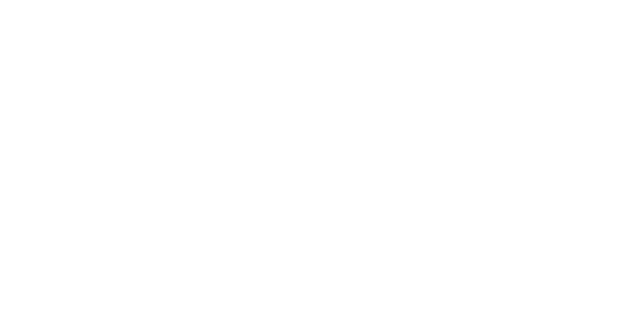
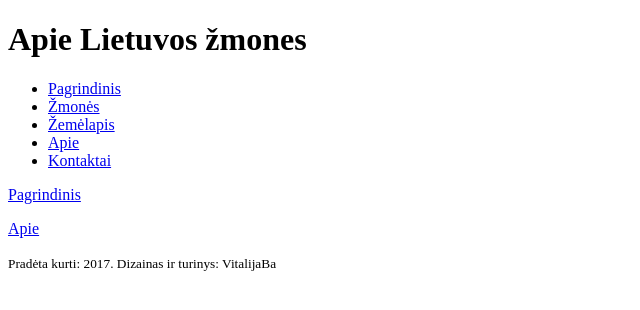
Before and after one commit to vitalijaba/Projektas1, a plain HTML site: page index.html in a window 1280 px wide. Shown: the whole page, without its empty margins (0-640 px from the left). Drawn offline with Linux system fonts and the light colour scheme.

Commit message:
2-struktura
pirmas variantas

```diff
--- a/index.html
+++ b/index.html
@@ -1,10 +1,30 @@
 <!DOCTYPE html>
-<html>
+<html lang="lt">
   <head>
     <meta charset="utf-8">
+    <meta name="viewport" content="width=device-width, initial-scale=1.0">
     <title>Labas Pasauli</title>
   </head>
   <body>
+<div id="header">
+  <h1>Apie Lietuvos žmones</h1>
+</div>
+<nav class="main-nav" id="main-nav">
+  <ul>
+    <li class="main-nav-item"><a href="/">Pagrindinis</a></li>
+    <li class="main-nav-item"><a href="/zmones.html">Žmonės</a></li>
+    <li class="main-nav-item"><a href="/zemelapis.html">Žemėlapis</a></li>
+    <li class="main-nav-item"><a href="/apie.html">Apie</a></li>
+    <li class="main-nav-item"><a href="/kontaktai.html">Kontaktai</a></li>
+  </ul>
 
+</nav>
+</nav>
+    <nav>
+      <p><a href="/">Pagrindinis</a></p>
+      <p><a href="/apie.html">Apie</a></p>
+    </nav>
+    <footer><small>Pradėta kurti: 2017. Dizainas ir turinys: VitalijaBa</small></footer>
   </body>
+
 </html>
```
Also changed, not shown: pages/apie.html (added), pages/kontaktai.html (added), pages/zemelapis.html (added), pages/zmones.html (added), scripts/main.js (added), styles/main.css (added), 2 other files.
